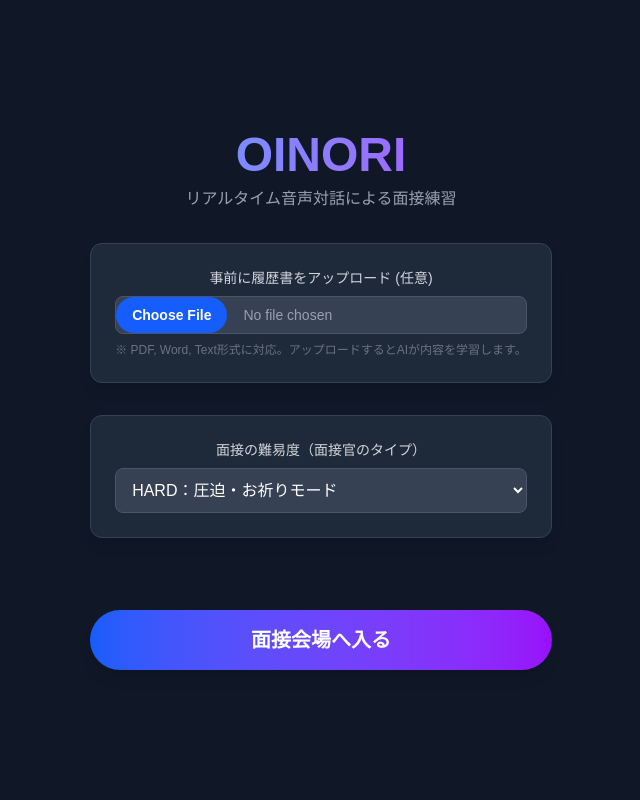
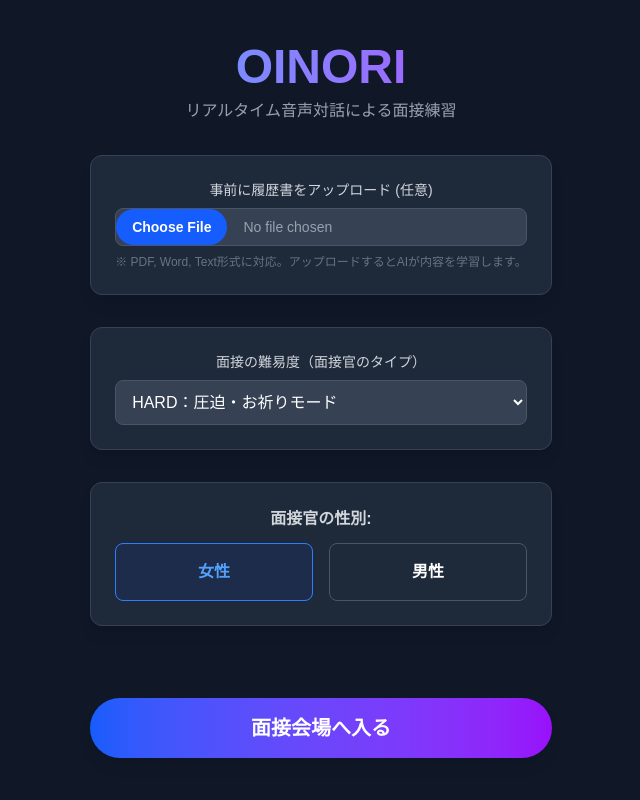
Before and after one commit to Ringo37/OINORI, a Django app: page / in a window 1280 px wide. Shown: the whole page, without its empty margins (319-959 px from the left). Run offline with Django 5.2, Linux system fonts and the light colour scheme.

Commit message:
機能の修正と性別選択機能の追加

```diff
--- a/main/templates/main/index.html
+++ b/main/templates/main/index.html
@@ -112,6 +112,26 @@
             <option value="normal">NORMAL：一般的な面接官</option>
             <option value="hard" selected>HARD：圧迫・お祈りモード</option>
           </select>
+        </div>
+
+        <div class="bg-gray-800 p-6 rounded-xl border border-gray-700 shadow-lg mt-4">
+          <label class="block text-gray-300 font-bold mb-3">面接官の性別:</label>
+
+          <div class="flex gap-4">
+            <label class="cursor-pointer w-1/2">
+              <input type="radio" name="interviewer_gender" value="female" class="peer hidden" checked>
+              <div class="flex flex-col items-center justify-center p-4 rounded-lg border border-gray-600 bg-gray-750 transition-all hover:bg-gray-700 peer-checked:border-blue-500 peer-checked:bg-blue-900/20 peer-checked:text-blue-400">
+                <span class="font-bold">女性</span>
+              </div>
+            </label>
+
+            <label class="cursor-pointer w-1/2">
+              <input type="radio" name="interviewer_gender" value="male" class="peer hidden">
+              <div class="flex flex-col items-center justify-center p-4 rounded-lg border border-gray-600 bg-gray-750 transition-all hover:bg-gray-700 peer-checked:border-blue-500 peer-checked:bg-blue-900/20 peer-checked:text-blue-400">
+                <span class="font-bold">男性</span>
+              </div>
+            </label>
+          </div>
         </div>
 
         <button
@@ -256,9 +276,13 @@
           console.log("WebSocket Connected");
 
           const difficulty = document.getElementById("difficultySelect").value;
+          const genderInput = document.querySelector('input[name="interviewer_gender"]:checked');
+          const gender = genderInput ? genderInput.value : "female";
+
           const initData = {
             type: "config",
             difficulty: difficulty,
+            gender: gender,
             resume: (typeof resumeData !== 'undefined') ? resumeData : null
           };
           socket.send(JSON.stringify(initData));
@@ -267,7 +291,11 @@
           if (initData.resume) msg += ` (履歴書あり)`;
           addMessage("system", msg);
 
-          startRecording();
+          await startRecording();
+
+          isAiSpeaking = true;
+
+          updateStatus("面接官が入室しています... (待機中)");
         };
 
         // --- 受信処理 ---
@@ -333,14 +361,11 @@
           };
       }
 
-      // --- ★追加: 音声データ送信のガード処理 ---
       function sendAudioChunk(audioData) {
-          // AIが話しているときは送信しない（ここでブロック）
           if (isAiSpeaking) {
               return;
           }
 
-          // WebSocketが生きていれば送信
           if (socket && socket.readyState === WebSocket.OPEN) {
               socket.send(audioData);
           }
```
Also changed, not shown: main/consumers.py (+14 -19 lines), main/prompts.py (+6 -8 lines).
